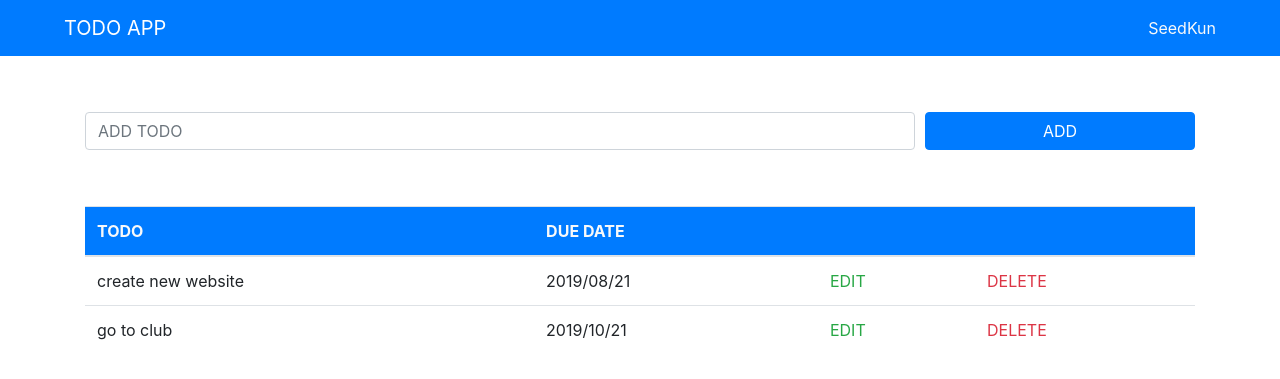
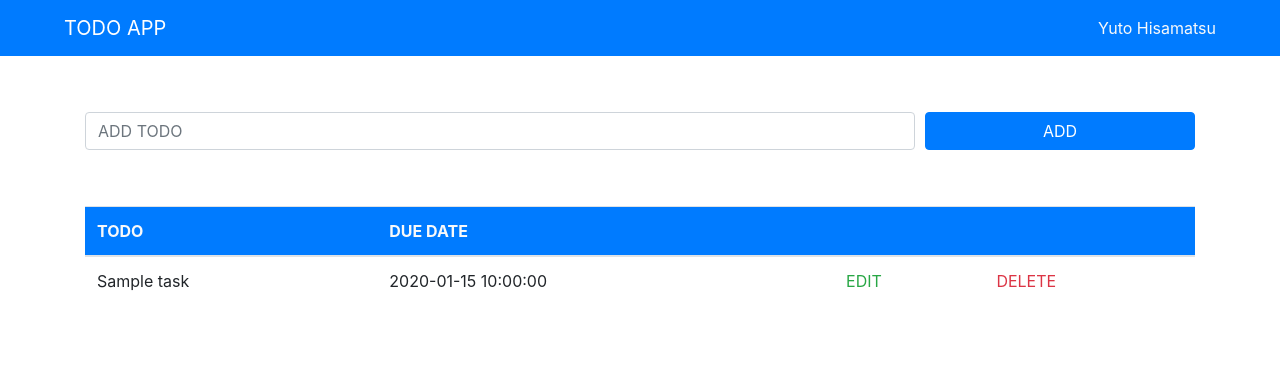
Before and after one commit to Yuto921/TodoApp_LoginVersion, a PHP site: page / in a window 1280 px wide. Shown: the top 379 px of the page. Run offline with PHP 8.4, Linux system fonts and the light colour scheme; tables that the repository leaves empty or names only in its code hold one stand-in row (values such as "Sample post").

Commit message:
一覧を取得して出す

```diff
--- a/Models/Todo.php
+++ b/Models/Todo.php
@@ -39,8 +39,21 @@ class Todo
         // 準備したものを実行する
         $stmt->execute([$post]);
         // $stmt->execute([$_POST['task']]); これでもOK
+    }
 
-        header('location: index.php');
-        exit();
+    public function getAll()
+    {
+        // INSERT文を準備
+        $stmt = $this->db_manager->dbh->prepare('SELECT * FROM ' . $this->table);
+
+        //　準備したものを実行する
+        $stmt->execute();
+
+        // 配列にする
+        $results = $stmt->fetchAll();
+
+        // 取得した結果を返す
+        return $results;
+
     }
 }
--- a/create.php
+++ b/create.php
@@ -15,3 +15,8 @@ $todo->create($task);
 // echo $todo->table;
 // echo '<br>';
 // var_dump($todo->db_manager);
+
+
+// 一覧画面に戻る
+header('location: index.php');
+exit();
--- a/index.php
+++ b/index.php
@@ -1,3 +1,18 @@
+<?php
+
+ // Todoクラスの読み込み
+ require_once('Models/Todo.php');
+
+ // Todoクラスをインスタンス化
+ $tasks = new Todo();
+
+ // getAllメソッドを使って、タスクを全て出力
+ $tasks = $tasks->getAll();
+
+//  var_dump($tasks);
+
+?>
+
 <!DOCTYPE html>
 <html lang="en">
 <head>
@@ -15,7 +30,7 @@
             <a href="index.php" class="navbar-brand">TODO APP</a>
             <div class="justify-content-end">
                 <span class="text-light">
-                    SeedKun
+                Yuto Hisamatsu
                 </span>
             </div>
         </nav>
@@ -44,9 +59,10 @@
                     </tr>
                 </thead>
                 <tbody>
+                    <?php foreach($tasks as $task): ?>
                     <tr>
-                        <td>create new website</td>
-                        <td>2019/08/21</td>
+                        <td><?php echo $task["name"]; ?></td>
+                        <td><?php echo $task["due_date"]; ?></td>
                         <td>
                             <a class="text-success" href="edit.php">EDIT</a>
                         </td>
@@ -54,16 +70,7 @@
                             <a class="text-danger" href="delete.php">DELETE</a>
                         </td>
                     </tr>
-                    <tr>
-                        <td>go to club</td>
-                        <td>2019/10/21</td>
-                        <td>
-                            <a class="text-success" href="edit.php">EDIT</a>
-                        </td>
-                        <td>
-                            <a class="text-danger" href="delete.php">DELETE</a>
-                        </td>
-                    </tr>
+                    <?php endforeach ; ?>
                 </tbody>
             </table>
         </section>
```
